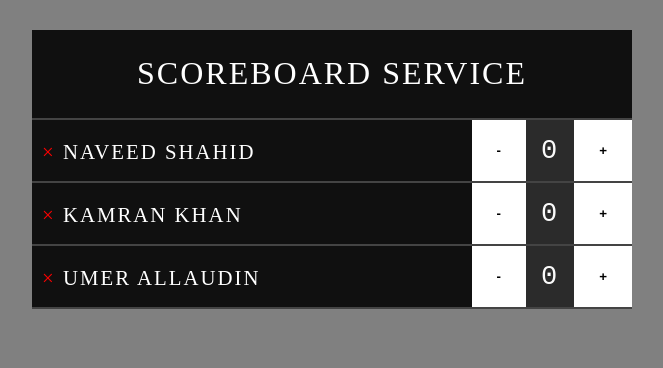
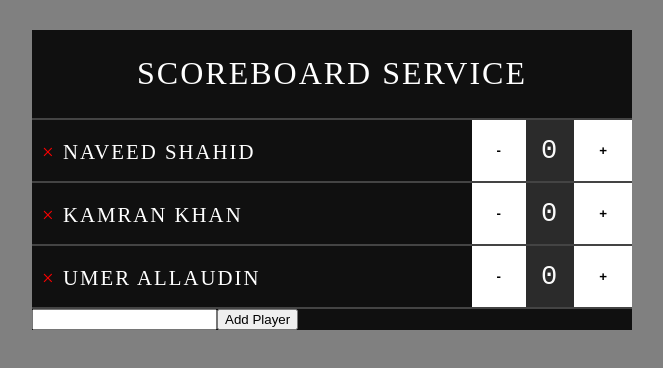
Before and after one commit to naveedshahid786/React-ScoreBoard_Service, a React (Create React App) app: page / in a window 1280 px wide. Shown: the top 368 px of the page, without its empty margins (308-971 px from the left). Built offline with nearby package versions, Linux system fonts and the light colour scheme.

Commit message:
Added New Player Function

```diff
--- a/src/App.js
+++ b/src/App.js
@@ -38,19 +38,61 @@ function Counter(props) {
   );
 }
 
+class AddPlayerForm extends Component {
+  constructor(props) {
+    super(props);
+    this.state = {
+      name: "",
+    }
+    this.onNameChange = this.onNameChange.bind(this);
+    this.onSubmit = this.onSubmit.bind(this);
+  }
+  onNameChange(e) {
+    this.setState({name: e.target.value});
+  }
+  onSubmit(e) {
+    e.preventDefault();
+    this.props.onAdd(this.state.name);
+    this.setState({name: ""})
+  }
+  render() {
+    return (
+      <div className="add-player-form">
+        <form onSubmit={this.onSubmit}>
+          <input type="text" value={this.state.name} onChange={this.onNameChange} />
+          <input type="submit" value="Add Player" />
+        </form>
+      </div>
+    );
+  }
+}
+
+
 class App extends Component {
   constructor(props) {
     super(props);
     this.state = {
       players: this.props.initialPlayers,
+      nextId: this.props.initialPlayers.length + 1,
+    }
+    this.onPlayerAdd = this.onPlayerAdd.bind(this);
+  }
 
-    }
-
-  }
   onScoreChange(index, delta) {
     let players = this.state.players.slice();
     players[index].score += delta;
     this.setState({players: players});
+  }
+
+  onPlayerAdd(name) {
+    let players = this.state.players.slice();
+    players.push({
+      name: name,
+      score: 0,
+      id: this.state.nextId,
+    });
+    this.setState({players: players});
+    this.setState({nextId: this.state.nextId + 1})
   }
 
   onPlayerRemove(index) {
@@ -79,6 +121,7 @@ class App extends Component {
             )
           })}
         </div>
+            <AddPlayerForm onAdd={this.onPlayerAdd} />
         </div>
     );
   }
```
